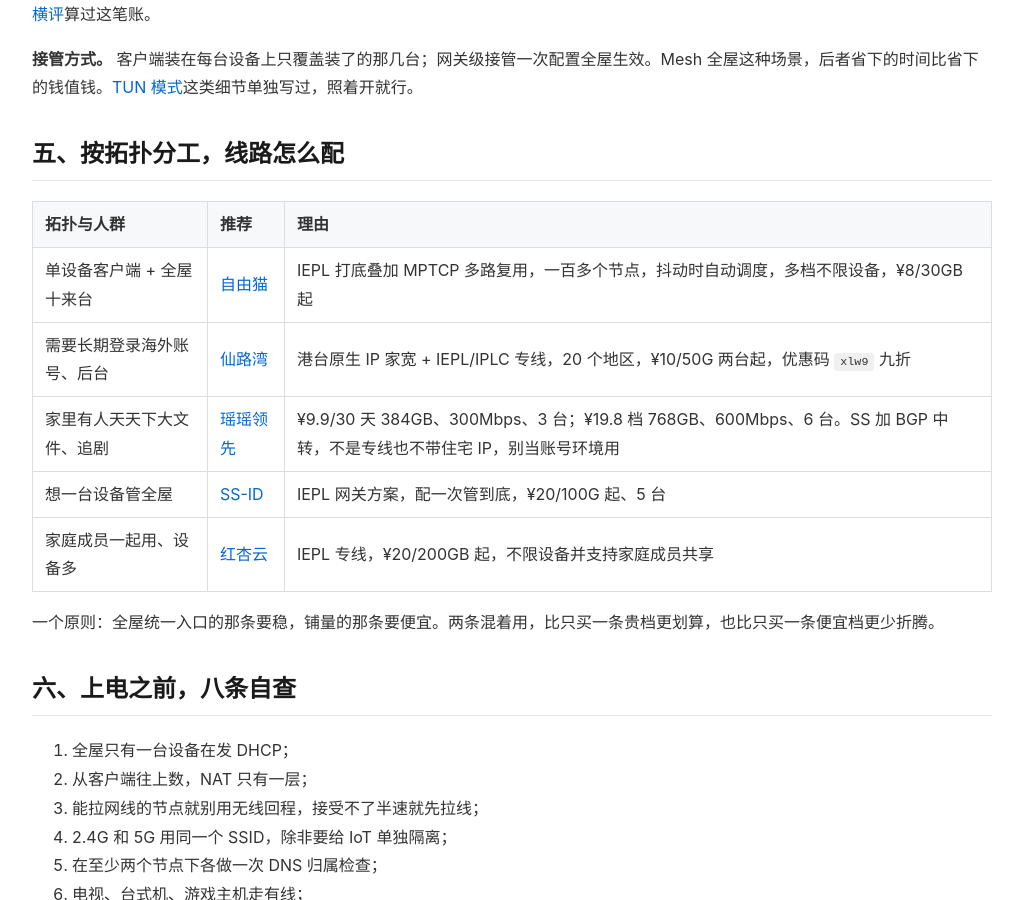
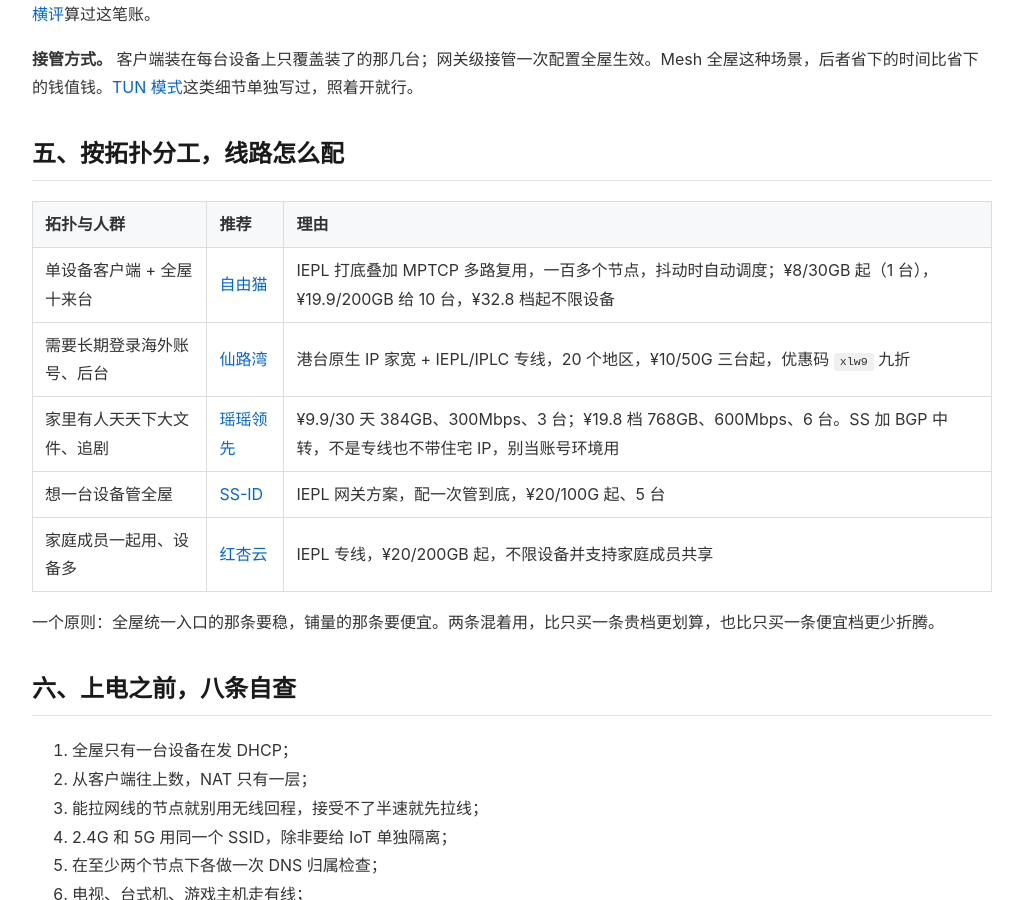
Before and after one commit to yezuofan/free-internet-guide, a Jekyll site: the page built from getting-started/mesh-network-gateway-setup-2026.md, in a window 1280 px wide and 900 px high, scrolled down 2205 px. Shown: the whole window, without its empty margins (128-1151 px from the left). Built offline with Jekyll 4.4.1, drawn with Linux system fonts in a browser that asks for light colours; our own code applies the rules of GitHub Pages for plain Markdown files.

Commit message:
fix(facts): align 自由猫/仙路湾 package device limits with airport info DB

```diff
--- a/getting-started/mesh-network-gateway-setup-2026.md
+++ b/getting-started/mesh-network-gateway-setup-2026.md
@@ -55,8 +55,8 @@ Mesh 只做第一层，它对第二、第三层一无所知；旁路由只做第
 
 | 拓扑与人群 | 推荐 | 理由 |
 |:---|:---|:---|
-| 单设备客户端 + 全屋十来台 | [自由猫](https://api.huanghaiwan.com/go/自由猫) | IEPL 打底叠加 MPTCP 多路复用，一百多个节点，抖动时自动调度，多档不限设备，¥8/30GB 起 |
-| 需要长期登录海外账号、后台 | [仙路湾](https://api.huanghaiwan.com/go/仙路湾) | 港台原生 IP 家宽 + IEPL/IPLC 专线，20 个地区，¥10/50G 两台起，优惠码 `xlw9` 九折 |
+| 单设备客户端 + 全屋十来台 | [自由猫](https://api.huanghaiwan.com/go/自由猫) | IEPL 打底叠加 MPTCP 多路复用，一百多个节点，抖动时自动调度；¥8/30GB 起（1 台），¥19.9/200GB 给 10 台，¥32.8 档起不限设备 |
+| 需要长期登录海外账号、后台 | [仙路湾](https://api.huanghaiwan.com/go/仙路湾) | 港台原生 IP 家宽 + IEPL/IPLC 专线，20 个地区，¥10/50G 三台起，优惠码 `xlw9` 九折 |
 | 家里有人天天下大文件、追剧 | [瑶瑶领先](https://api.huanghaiwan.com/go/瑶瑶领先) | ¥9.9/30 天 384GB、300Mbps、3 台；¥19.8 档 768GB、600Mbps、6 台。SS 加 BGP 中转，不是专线也不带住宅 IP，别当账号环境用 |
 | 想一台设备管全屋 | [SS-ID](https://api.huanghaiwan.com/go/SS-ID) | IEPL 网关方案，配一次管到底，¥20/100G 起、5 台 |
 | 家庭成员一起用、设备多 | [红杏云](https://api.huanghaiwan.com/go/红杏云) | IEPL 专线，¥20/200GB 起，不限设备并支持家庭成员共享 |
```
